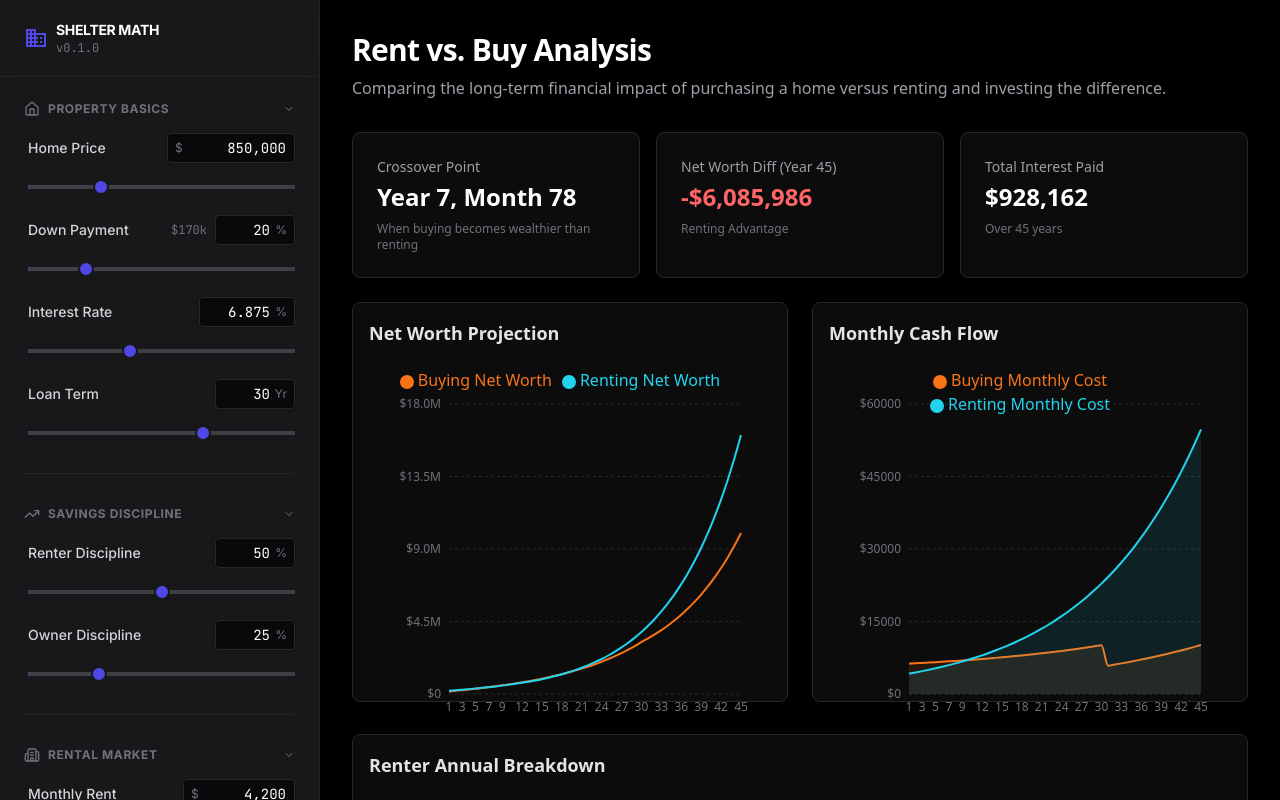
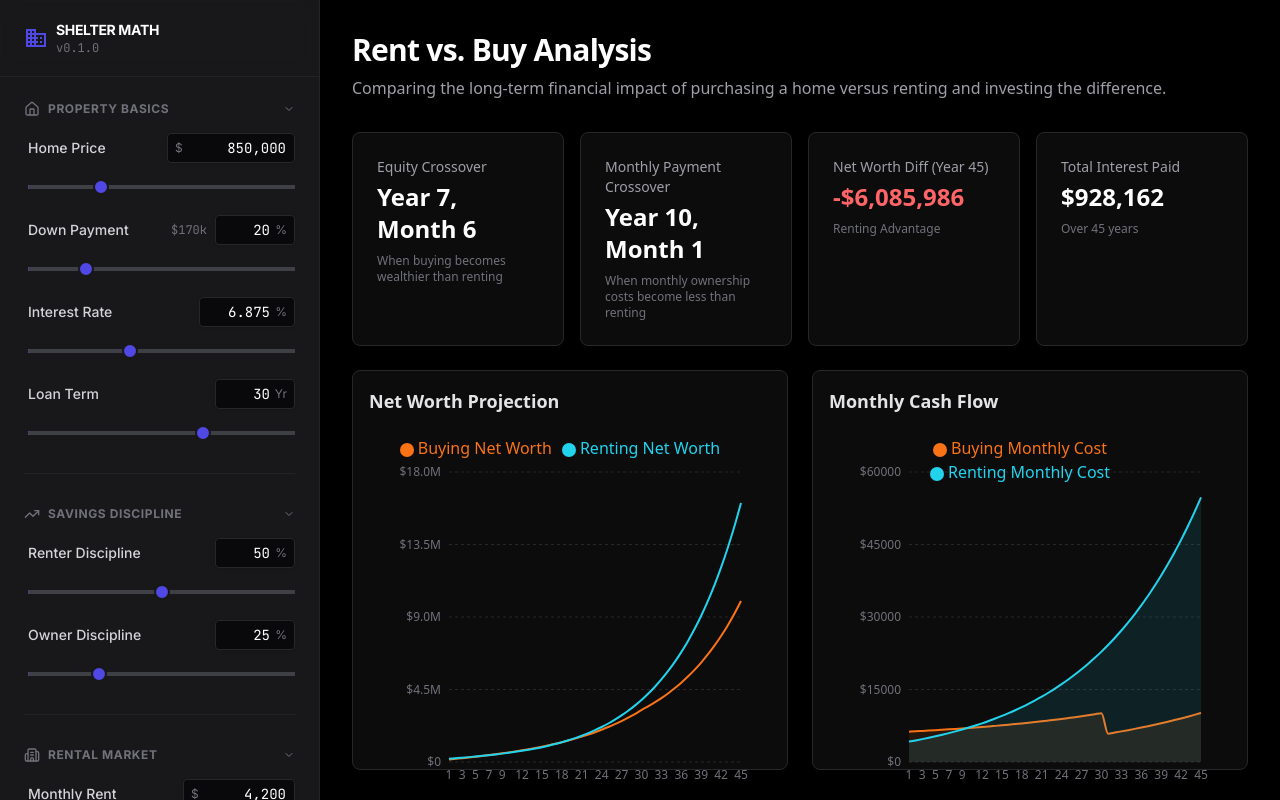
Before and after one commit to kiryltech/sheltermath, a Next.js app: page / in a window 1280 px wide. Built offline with nearby package versions, Linux system fonts and the light colour scheme.

Commit message:
feat: add equity and monthly payment crossover metrics
- Calculate and display Equity Crossover (Net Worth) and Monthly Payment Crossover.
- Display crossover dates as Year X, Month Y (1-12).
- Update SummaryMetrics UI to a 4-column grid.

```diff
--- a/src/components/SummaryMetrics.tsx
+++ b/src/components/SummaryMetrics.tsx
@@ -5,25 +5,39 @@ import { useSimulationStore } from '@/store/useSimulationStore';
 
 export const SummaryMetrics = () => {
   const { results, inputs } = useSimulationStore();
-  const { summary, crossoverDate } = results;
+  const { summary, crossoverDate, monthlyPaymentCrossoverDate } = results;
 
   const formatCurrency = (value: number) => {
     return new Intl.NumberFormat('en-US', { style: 'currency', currency: 'USD', maximumFractionDigits: 0 }).format(value);
+  };
+
+  const getMonthInYear = (totalMonth: number) => {
+    return (totalMonth - 1) % 12 + 1;
   };
 
   const netWorthDiff = summary.finalOwnerNetWorth - summary.finalRenterNetWorth;
   const isBuyingBetter = netWorthDiff > 0;
 
   return (
-    <div className="grid grid-cols-1 md:grid-cols-3 gap-4 w-full mb-6">
+    <div className="grid grid-cols-1 md:grid-cols-2 lg:grid-cols-4 gap-4 w-full mb-6">
 
       <div className="p-6 bg-zinc-900/50 rounded-lg border border-zinc-800">
-        <h4 className="text-zinc-400 text-sm font-medium mb-1">Crossover Point</h4>
+        <h4 className="text-zinc-400 text-sm font-medium mb-1">Equity Crossover</h4>
         <div className="text-2xl font-bold text-white">
-          {crossoverDate ? `Year ${crossoverDate.year}, Month ${crossoverDate.month}` : "Never"}
+          {crossoverDate ? `Year ${crossoverDate.year}, Month ${getMonthInYear(crossoverDate.month)}` : "Never"}
         </div>
         <p className="text-xs text-zinc-500 mt-2">
             When buying becomes wealthier than renting
+        </p>
+      </div>
+
+      <div className="p-6 bg-zinc-900/50 rounded-lg border border-zinc-800">
+        <h4 className="text-zinc-400 text-sm font-medium mb-1">Monthly Payment Crossover</h4>
+        <div className="text-2xl font-bold text-white">
+          {monthlyPaymentCrossoverDate ? `Year ${monthlyPaymentCrossoverDate.year}, Month ${getMonthInYear(monthlyPaymentCrossoverDate.month)}` : "Never"}
+        </div>
+        <p className="text-xs text-zinc-500 mt-2">
+            When monthly ownership costs become less than renting
         </p>
       </div>
 
--- a/src/lib/engine.ts
+++ b/src/lib/engine.ts
@@ -87,6 +87,7 @@ export interface SimulationResult {
   annualData: AnnualSnapshot[];
   annualFlows: AnnualFlows[];
   crossoverDate: { year: number; month: number } | null;
+  monthlyPaymentCrossoverDate: { year: number; month: number } | null;
   summary: {
     totalInterestPaid: number;
     finalOwnerNetWorth: number;
@@ -294,6 +295,7 @@ export function simulateTimeline(params: SimulationParams): SimulationResult {
   const annualData: AnnualSnapshot[] = [];
   const annualFlows: AnnualFlows[] = [];
   let crossoverDate: { year: number; month: number } | null = null;
+  let monthlyPaymentCrossoverDate: { year: number; month: number } | null = null;
   let totalInterestPaid = 0;
 
   // Track aggregations for the current year
@@ -418,6 +420,10 @@ export function simulateTimeline(params: SimulationParams): SimulationResult {
       if (!crossoverDate && ownerNetWorth > renterNetWorth) {
           crossoverDate = { year, month };
       }
+
+      if (!monthlyPaymentCrossoverDate && owner.totalOutflow <= renter.totalOutflow) {
+          monthlyPaymentCrossoverDate = { year, month };
+      }
   }
 
   // Push the last partial year (or full last year)
@@ -444,6 +450,7 @@ export function simulateTimeline(params: SimulationParams): SimulationResult {
     annualData,
     annualFlows,
     crossoverDate,
+    monthlyPaymentCrossoverDate,
     summary: {
       totalInterestPaid,
       finalOwnerNetWorth: monthlyData[monthlyData.length - 1].ownerNetWorth,
```
